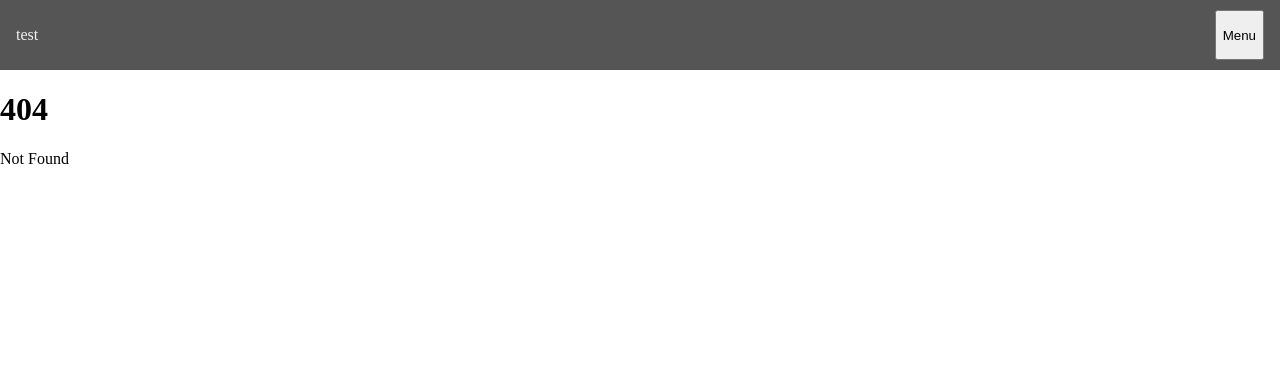
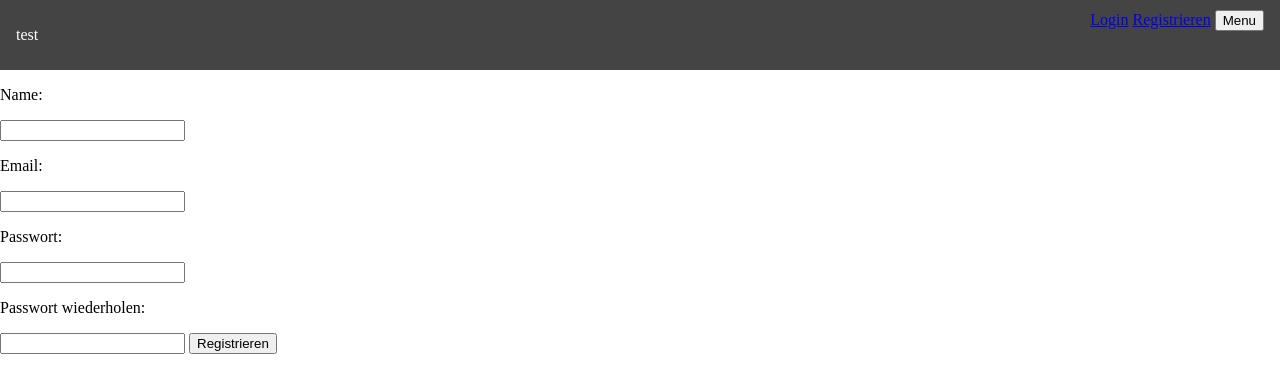
Before and after one commit to neto2000/wohnungssuche, a SvelteKit app: page /register in a window 1280 px wide. Before the commit this address had no page. Shown: the top 392 px of the page. Built offline with nearby package versions, Linux system fonts and the light colour scheme.

Commit message:
added main menu and register page

```diff
--- a/compose.yml
+++ b/compose.yml
@@ -19,8 +19,8 @@ services:
     image: 'mysql:latest'
 
     ports:
-      - 3306:3306
-      - 33060:33060
+      - 33042:3306
+      - 33043:33060
 
     env_file: "./.env"
 
--- /dev/null
+++ b/src/lib/components/main_menu.svelte
@@ -0,0 +1,60 @@
+<script>
+
+
+	let {visible = $bindable()} = $props()
+
+
+	function log_out() {
+
+
+	}
+
+</script>
+
+
+<div class="float">
+
+
+	<button style="flex-grow: 1; background-color: transparent; border: none; font-size: 0;" onclick={() => {visible = false}}>Escape Menu</button>
+
+
+	<div class="menu">
+		<button onclick={() => {visible = false}}>close</button>
+
+		<button>account</button>
+		<button>Anfragen</button>
+		<button>Wohnung erstellen</button>
+		<button>Ausloggen</button>
+
+	</div>
+
+</div>
+
+
+<style>
+
+	.float {
+
+		position: absolute;
+
+		display: flex;
+
+		right: 0px;
+		top: 0px;
+
+		height: 100vh;
+		width: 100vw;
+
+	}
+
+	.menu {
+		display: flex;
+		flex-direction: column;
+
+		background-color: black;
+
+		height: 100vh;
+		width: 10vw
+	}
+
+</style>
--- a/src/lib/store.svelte.js
+++ b/src/lib/store.svelte.js
@@ -1,4 +1,5 @@
 
 export const user_state = $state({
-	logged_in: false
+	logged_in: false,
+	user_id: -1
 })
--- a/src/routes/+layout.svelte
+++ b/src/routes/+layout.svelte
@@ -1,17 +1,43 @@
-<script lang="ts">
+<script>
 	import favicon from '$lib/assets/favicon.svg';
+    import MainMenu from '../lib/components/main_menu.svelte';
+
+	import {user_state} from '$lib/store.svelte'
 
 	let { children } = $props();
+
+	let menu_visible = $state(false)
+
 </script>
 
 <svelte:head>
 	<link rel="icon" href={favicon} />
 </svelte:head>
 
+
 <header class="head">
 	<p>test</p>
-	<button>Menu</button>
+
+	<div>
+
+		{#if !user_state.logged_in}
+			<a href="/login">Login</a>
+			<a href="/register">Registrieren</a>
+		{/if}
+
+		<button onclick={() => {menu_visible = true}}>Menu</button>
+
+	</div>
+
 </header>
+
+
+{#if menu_visible}
+	<MainMenu bind:visible={menu_visible} />
+{/if}
+
+
+
 
 <style>
 
@@ -22,14 +48,17 @@
 	position: sticky;
 	top: 0;
 	padding: 10px 16px;
-	background: #555;
-	color: #f1f1f1;
+	background: var(--bg-color);
+	color: var(--fg-color);
 }
 
 :global(body) {
 
 	margin: 0;
 	padding: 0;
+
+	--bg-color: #444;
+	--fg-color: #ffffff;
 }
 
 </style>
--- a/src/routes/+page.svelte
+++ b/src/routes/+page.svelte
@@ -6,9 +6,8 @@
 
 </script>
 
-<h1>Welcome to SvelteKit</h1>
 
 <p>Status: {user_state.logged_in}</p>
+<p>ID: {user_state.user_id}</p>
 
 <a href="/login">Login</a>
-<p>Visit <a href="https://svelte.dev/docs/kit">svelte.dev/docs/kit</a> to read the documentation</p>
--- a/src/routes/login/+page.svelte
+++ b/src/routes/login/+page.svelte
@@ -30,6 +30,7 @@
 		let data = await res.json()
 
 		user_state.logged_in = data.logged_in
+		user_state.user_id = data.user_id
 
 		if (data.logged_in) {
 
--- a/src/routes/login/+server.js
+++ b/src/routes/login/+server.js
@@ -13,7 +13,7 @@ export async function POST({request, cookies}) {
 
 		if(rows.length != 0) {
 
-			return json({logged_in: true}, {status: 200})
+			return json({logged_in: true, user_id: rows[0].user_id}, {status: 200})
 		}
 		else {
 			throw new Error("result is empty")
--- /dev/null
+++ b/src/routes/register/+page.svelte
@@ -0,0 +1,49 @@
+<script>
+
+	let name = $state("")
+	let email = $state("")
+
+	let password = $state("")
+	let password2 = $state("")
+
+
+	let msg = $state("")
+
+	async function register() {
+
+		if (name == "" || email == "" || password == "") {
+
+			msg = "Du musst alle Felder ausfüllen!"
+
+			return
+		}
+
+		if (password != password2) {
+
+			msg = "Die Passwörter müssen identisch sein!"
+
+			return
+		}
+
+
+	}
+
+</script>
+
+
+<div>
+
+	<p>Name:</p>
+	<input type="text" bind:value={name}>
+	<p>Email:</p>
+	<input type="text" bind:value={email}>
+
+	<p>Passwort:</p>
+	<input type="text" bind:value={password}>
+	<p>Passwort wiederholen:</p>
+	<input type="text" bind:value={password2}>
+
+	<button onclick={register}>Registrieren</button>
+
+	<p style="color: red;">{msg}</p>
+</div>
--- /dev/null
+++ b/src/routes/register/+server.js
@@ -0,0 +1,25 @@
+import { json } from '@sveltejs/kit';
+import { custom_pool } from '$lib/server/db';
+
+export async function POST({request, cookies}) {
+
+	const {name, email, password} = await request.json();
+
+	console.log(email)
+
+	try {
+
+		const [rows,fields] = await custom_pool.query('INSERT INTO user (user_name, email, password) VALUES (?, ?, ?)', [name, email, password])
+
+
+		return json({status: 200})
+	}
+	catch(e) {
+
+		console.log(e)
+
+		return json({status: 500})
+	}
+
+
+}
--- a/src/routes/search/+page.svelte
+++ b/src/routes/search/+page.svelte
@@ -45,7 +45,7 @@
 					ug: search_available_from_UG,
 					og: search_available_from_OG
 				},
-				sort: ,
+				sort: "",
 
 			})
 		})
```
Also changed, not shown: 1 other file (tests, documents, lock files or other folders).
